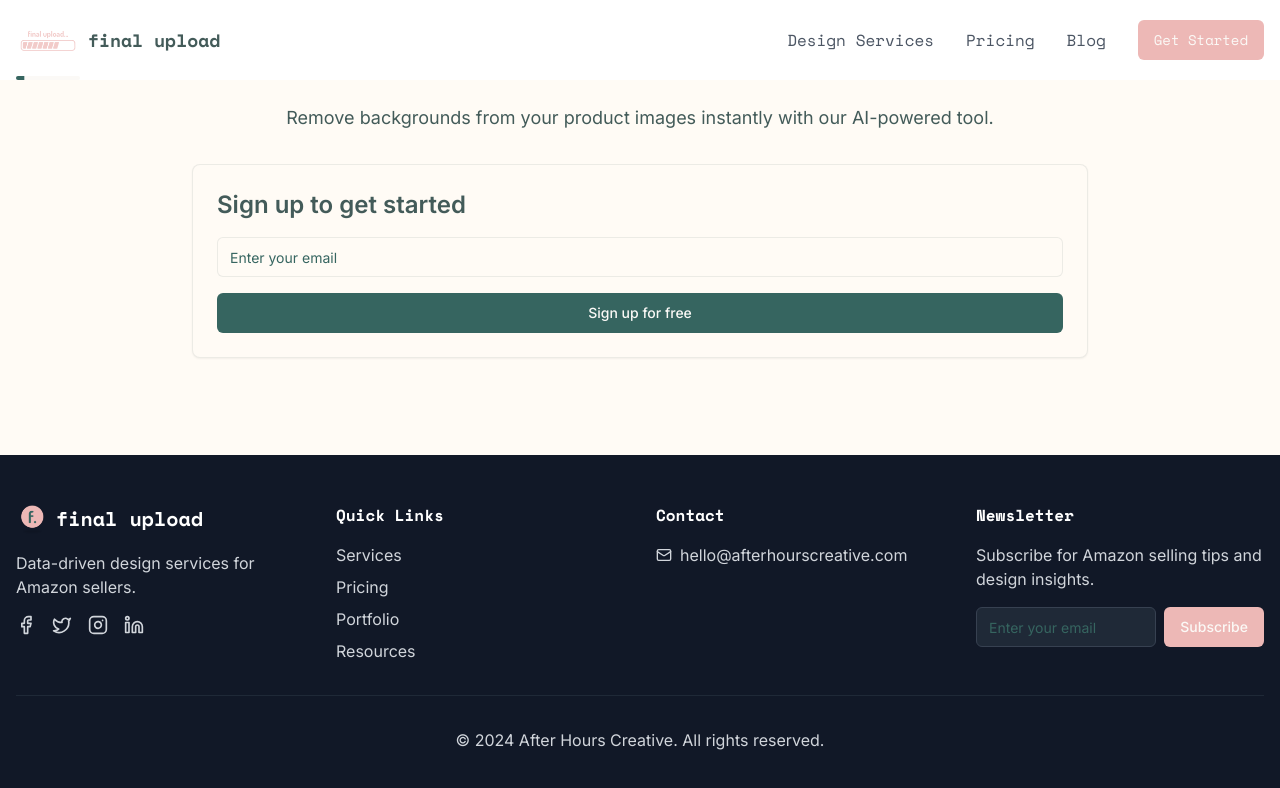
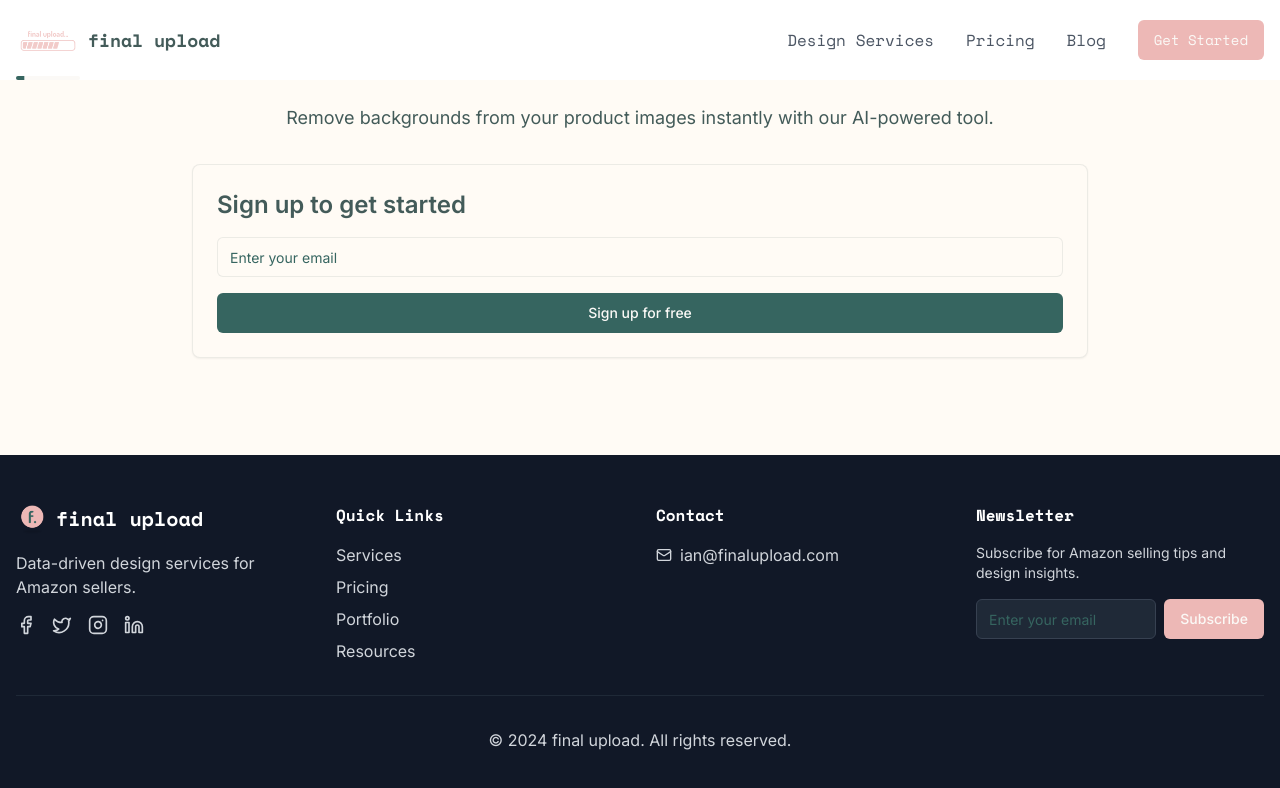
Before and after one commit to Mavic1027/Final-Upload, a React (Vite) app: page /background-remover in a window 1280 px wide. Shown: the top 788 px of the page. Built offline with nearby package versions, Linux system fonts and the light colour scheme.

Commit message:
Fix footer spacing and email
Adjusted the spacing between the "Contact" and "Newsletter" sections in the footer. Updated the email address to Ian@finalupload.com to ensure it does not overlap with the newsletter text.
[skip gpt_engineer]

```diff
--- a/src/components/Footer.tsx
+++ b/src/components/Footer.tsx
@@ -73,9 +73,9 @@ export const Footer = () => {
             </h4>
             <ul className="space-y-2">
               <li className="flex items-center">
-                <Mail size={16} className="mr-2" />
-                <a href="mailto:hello@afterhourscreative.com" className="hover:text-accent">
-                  hello@afterhourscreative.com
+                <Mail size={16} className="mr-2 flex-shrink-0" />
+                <a href="mailto:ian@finalupload.com" className="hover:text-accent break-all">
+                  ian@finalupload.com
                 </a>
               </li>
             </ul>
@@ -85,7 +85,7 @@ export const Footer = () => {
             <h4 className="font-heading font-semibold text-white mb-4">
               Newsletter
             </h4>
-            <p className="mb-4">
+            <p className="mb-4 text-sm">
               Subscribe for Amazon selling tips and design insights.
             </p>
             <div className="flex gap-2">
@@ -103,7 +103,7 @@ export const Footer = () => {
 
         <div className="border-t border-gray-800 pt-8 text-center">
           <p>
-            © {year} After Hours Creative. All rights reserved.
+            © {year} final upload. All rights reserved.
           </p>
         </div>
       </div>
```
